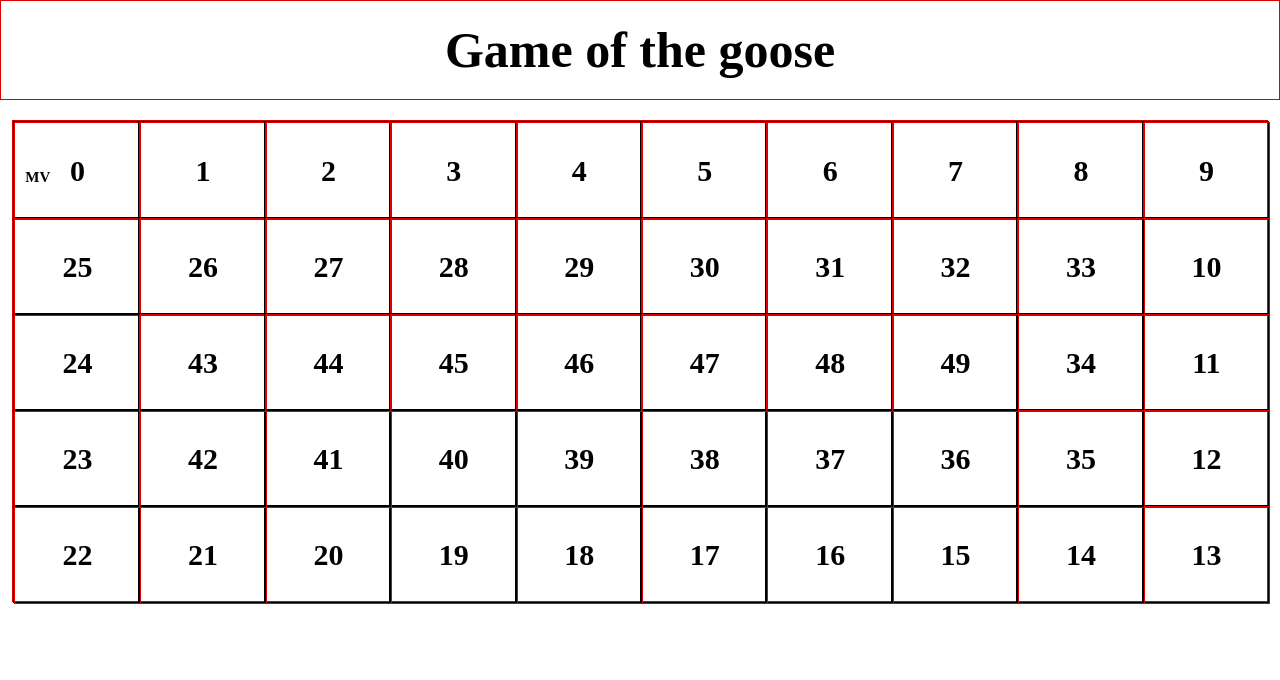
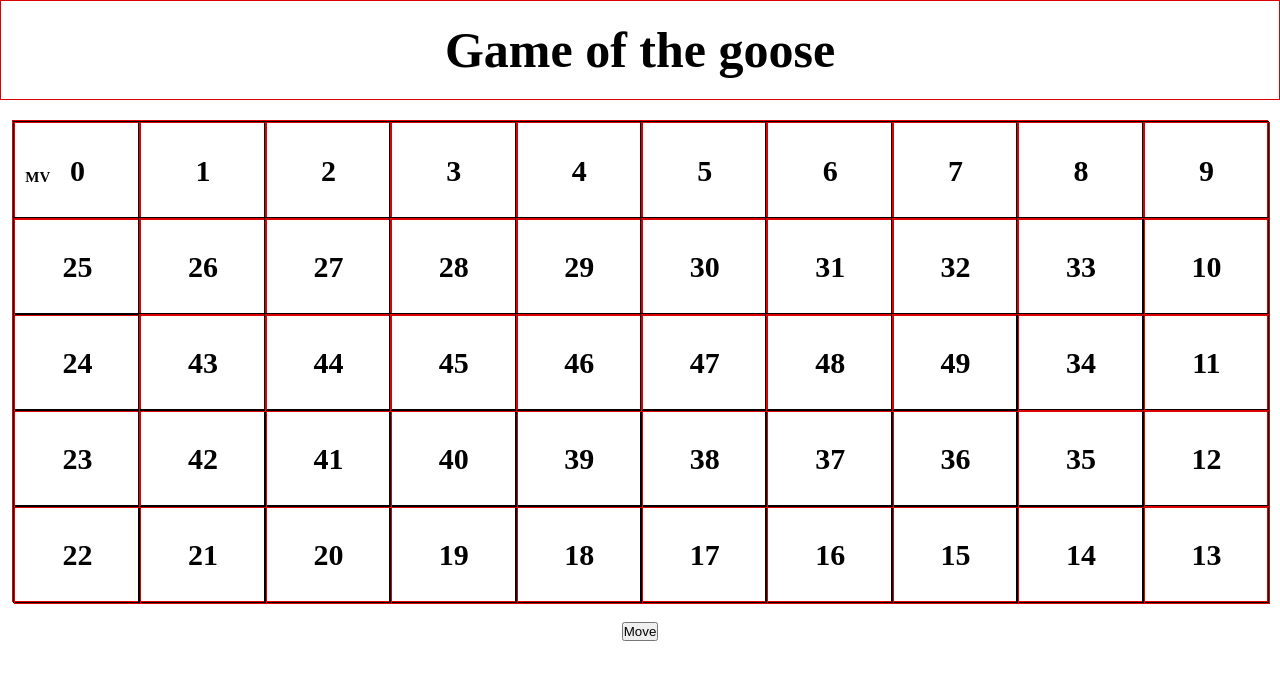
Before and after one commit to MarcoValeri/game-of-the-goose, a React (Vite) app: page / in a window 1280 px wide. Shown: the top 680 px of the page. Built offline with nearby package versions, Linux system fonts and the light colour scheme.

Commit message:
Add component Dice

```diff
--- /dev/null
+++ b/src/components/Dice/Dice.jsx
@@ -0,0 +1,11 @@
+import './Dice.scss';
+
+const Dice = props => {
+    return (
+        <div>
+            <button onClick={props.handlerSteps}>Move</button>
+        </div>
+    )
+}
+
+export default Dice;
--- a/src/components/GameSpace/GameSpace.jsx
+++ b/src/components/GameSpace/GameSpace.jsx
@@ -1,12 +1,30 @@
+import { useState } from 'react';
+import Dice from '../Dice/Dice';
 import Panel from '../Panel/Panel';
 import User from '../User/User';
 
 import './GameSpace.scss';
 
 const GameSpace = () => {
+
+    const [userStep, setUserStep] = useState(0);
+    const [userNewSteps, setUserNewSteps] = useState(0);
+
+    // Events
+    const stepsClickHandler = () => {
+        setUserNewSteps(setRandomInteger(1, 12));
+        setUserStep(current => current + userNewSteps);
+    }
+
+    // Functions
+    const setRandomInteger = (minInteger, maxInteger) => {
+        return Math.floor(Math.random() * (maxInteger - minInteger) + minInteger);
+    }
+
     return (
         <div className="game-space">
-            <User name="MV" step={0} />
+            <div className="game-space__table">
+                <User name="MV" step={userStep} />
                 <Panel number={0} />
                 <Panel number={1} />
                 <Panel number={2} />
@@ -58,6 +76,10 @@ const GameSpace = () => {
                 <Panel number={48} />
                 <Panel number={49} />
             </div>
+            <div className="game-space__dice">
+                <Dice handlerSteps={stepsClickHandler} />
+            </div>
+        </div>
     )
 }
 
--- a/src/components/GameSpace/GameSpace.scss
+++ b/src/components/GameSpace/GameSpace.scss
@@ -1,4 +1,6 @@
 .game-space {
+
+    &__table {
         position: relative;
         width: 98%;
         height: 60vh;
@@ -6,3 +8,8 @@
         // padding: 2rem;
         border: 1px solid #d00;
     }
+
+    &__dice {
+        text-align: center;
+    }
+}
```
Also changed, not shown: src/components/Dice/Dice.scss (added). Lines whose indentation alone changed are shown as unchanged.
